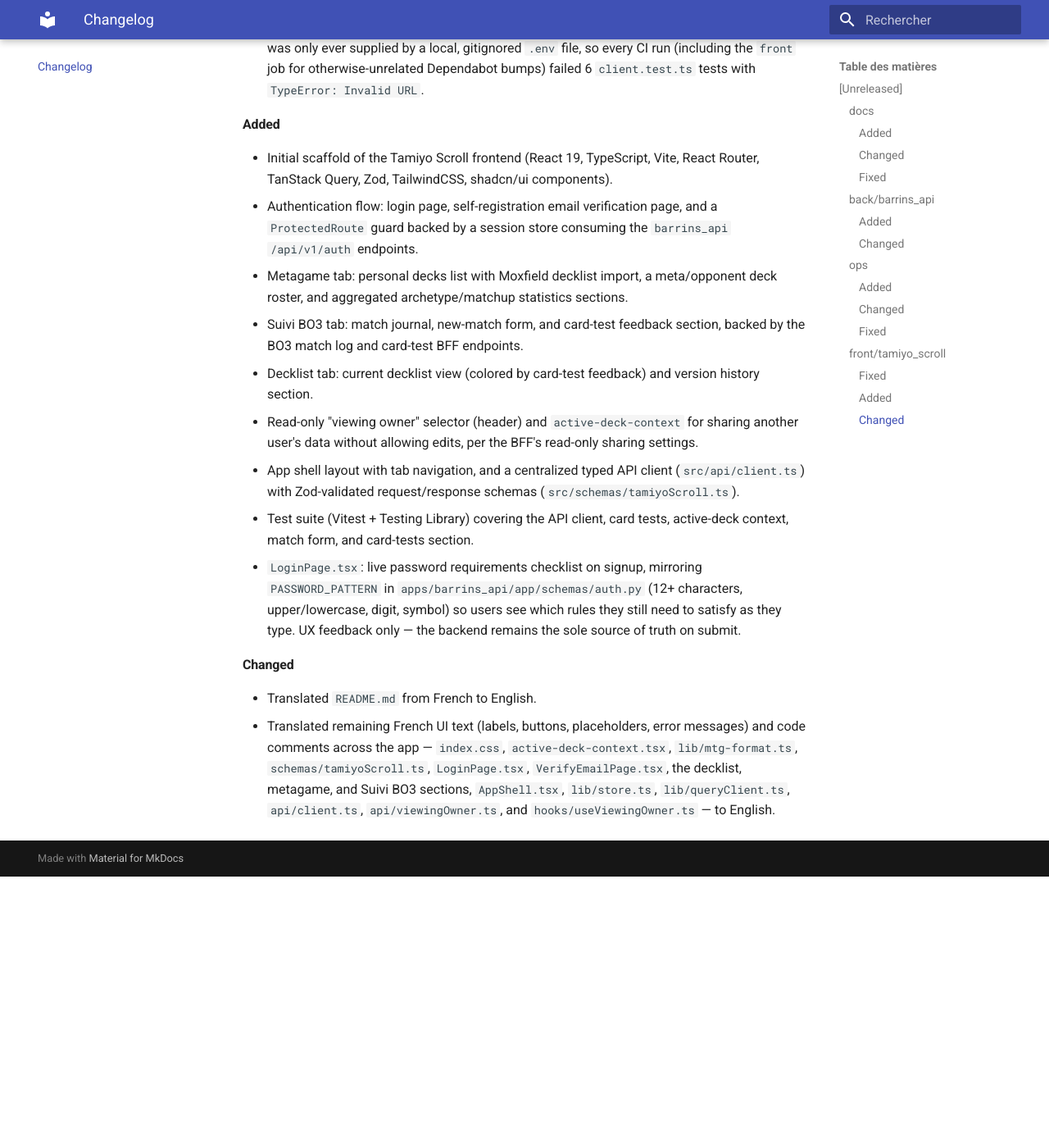
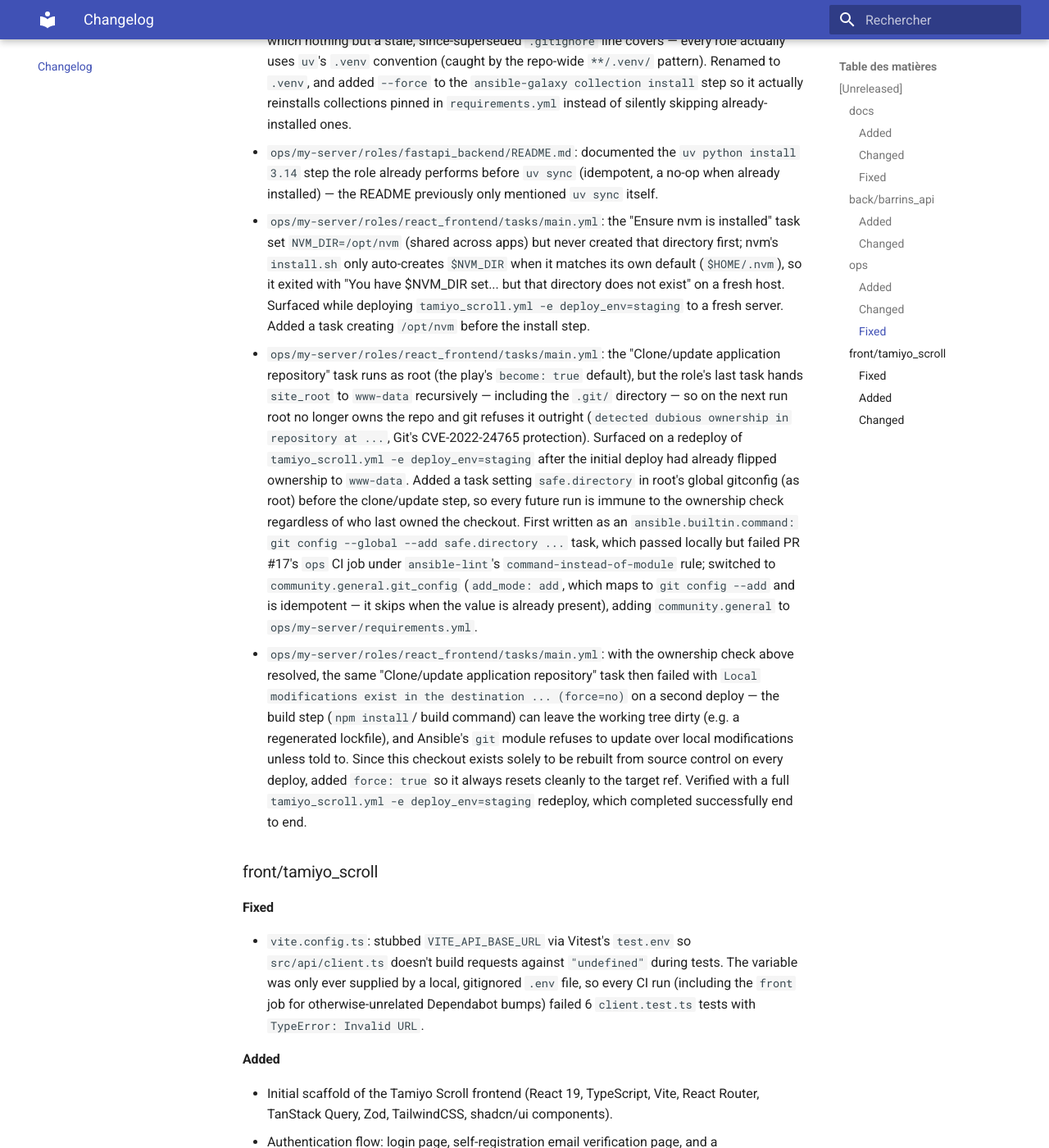
Before and after one commit to Spigushe/barrins-project, an MkDocs documentation site: the page built from docs/content/CHANGELOG.md, in a window 1280 px wide and 1400 px high, scrolled down 8247 px. Shown: the whole window at 82% size. Built offline with MkDocs 1.6.1 and Material for MkDocs 9.7.7, drawn with Linux system fonts in a browser that asks for light colours; before the commit the page ends 9316 px from its top, so only the background shows below that; some of the changed text lies outside the part shown.

Commit message:
fix(ops): create /opt/nvm before nvm install in react_frontend role (#17)
* fix(ops): create /opt/nvm before nvm install in react_frontend role

nvm's install.sh only auto-creates $NVM_DIR when it matches its own
default ($HOME/.nvm); pointed at the shared /opt/nvm, it exited with
"directory does not exist" instead. Surfaced deploying
tamiyo_scroll.yml -e deploy_env=staging to a fresh server.

* fix(ops): reorder database migration task in fastapi_backend role

* fix(ops): resolve git ownership issues in react_frontend role and ensure clean deploys

* fix(ops): update git ownership handling in react_frontend role and add community.general dependency

```diff
--- a/docs/content/CHANGELOG.md
+++ b/docs/content/CHANGELOG.md
@@ -176,6 +176,12 @@ sub-repos with actual changes appear in a given release.
   installed by `setup_packages` at host bootstrap; this playbook only
   exposes it via pgAdmin. Documented at
   `docs/content/ops/deployment/database.md`.
+- `ops/my-server/secrets/tamiyo_scroll/{staging,production}.env.example`:
+  documentation templates mirroring `apps/tamiyo_scroll/.env.example`,
+  for parity with `barrins_api`'s per-app `secrets/` layout. Unlike
+  `fastapi_backend_env_file`, `react_frontend` has no `env_file`
+  mechanism — `tamiyo_scroll.yml` does not read these; `VITE_API_BASE_URL`
+  is already computed automatically by the playbook and isn't secret.
 
 #### Changed
 
@@ -356,10 +362,21 @@ sub-repos with actual changes appear in a given release.
   schema migration unapplied against the newly deployed code
   (Constitution §31.1/§37.1 both list migrations as a required
   deployment step). Added an "Apply database migrations" task
-  (`uv run alembic upgrade head`, `chdir` at the resolved work dir)
-  right after dependency installation and before the `.env`/service
-  steps, gated on the same `fastapi_backend_pyproject.stat.exists`
-  check as the `uv sync` task.
+  (`uv run alembic upgrade head`, `chdir` at the resolved work dir),
+  gated on the same `fastapi_backend_pyproject.stat.exists` check as
+  the `uv sync` task.
+- `ops/my-server/roles/fastapi_backend/tasks/main.yml`: the migrations
+  task above initially ran right after dependency installation, before
+  the `.env` deploy step — so `alembic upgrade head` connected using
+  whatever `.env` (if any) was already sitting on the server from a
+  previous deploy, not the one this run just copied. Surfaced while
+  deploying `barrins_api.yml -e deploy_env=staging`: migrations failed
+  with `password authentication failed for user "REPLACE_USER"` even
+  after the local `secrets/barrins_api/staging.env` was fixed, because
+  the corrected file hadn't been copied to the server yet at the point
+  migrations ran. Reordered so "Deploy the local .env file" (and its
+  "no local .env found" fallback) runs before "Apply database
+  migrations".
 - `ops/my-server/barrins_api.yml`, `tamiyo_scroll.yml`,
   `tolaria_news.yml`: `env_branch` defaulted staging deploys to a
   `develop` branch that doesn't exist in this repo (the actual branch
@@ -380,6 +397,43 @@ sub-repos with actual changes appear in a given release.
   `uv python install 3.14` step the role already performs before
   `uv sync` (idempotent, a no-op when already installed) — the
   README previously only mentioned `uv sync` itself.
+- `ops/my-server/roles/react_frontend/tasks/main.yml`: the "Ensure nvm
+  is installed" task set `NVM_DIR=/opt/nvm` (shared across apps) but
+  never created that directory first; nvm's `install.sh` only
+  auto-creates `$NVM_DIR` when it matches its own default
+  (`$HOME/.nvm`), so it exited with "You have $NVM_DIR set... but that
+  directory does not exist" on a fresh host. Surfaced while deploying
+  `tamiyo_scroll.yml -e deploy_env=staging` to a fresh server. Added a
+  task creating `/opt/nvm` before the install step.
+- `ops/my-server/roles/react_frontend/tasks/main.yml`: the "Clone/update
+  application repository" task runs as root (the play's `become: true`
+  default), but the role's last task hands `site_root` to `www-data`
+  recursively — including the `.git/` directory — so on the next run root
+  no longer owns the repo and git refuses it outright (`detected dubious
+  ownership in repository at ...`, Git's CVE-2022-24765 protection).
+  Surfaced on a redeploy of `tamiyo_scroll.yml -e deploy_env=staging`
+  after the initial deploy had already flipped ownership to `www-data`.
+  Added a task setting `safe.directory` in root's global gitconfig (as
+  root) before the clone/update step, so every future run is immune to
+  the ownership check regardless of who last owned the checkout. First
+  written as an `ansible.builtin.command: git config --global --add
+  safe.directory ...` task, which passed locally but failed PR #17's
+  `ops` CI job under `ansible-lint`'s `command-instead-of-module` rule;
+  switched to `community.general.git_config` (`add_mode: add`, which
+  maps to `git config --add` and is idempotent — it skips when the
+  value is already present), adding `community.general` to
+  `ops/my-server/requirements.yml`.
+- `ops/my-server/roles/react_frontend/tasks/main.yml`: with the ownership
+  check above resolved, the same "Clone/update application repository"
+  task then failed with `Local modifications exist in the destination
+  ... (force=no)` on a second deploy — the build step (`npm install`/
+  build command) can leave the working tree dirty (e.g. a regenerated
+  lockfile), and Ansible's `git` module refuses to update over local
+  modifications unless told to. Since this checkout exists solely to be
+  rebuilt from source control on every deploy, added `force: true` so it
+  always resets cleanly to the target ref. Verified with a full
+  `tamiyo_scroll.yml -e deploy_env=staging` redeploy, which completed
+  successfully end to end.
 
 ### front/tamiyo_scroll
 
```
Also changed, not shown: 3 other files.
